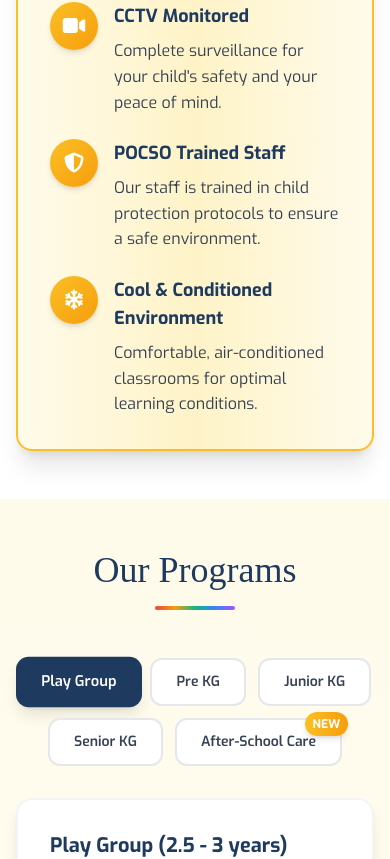
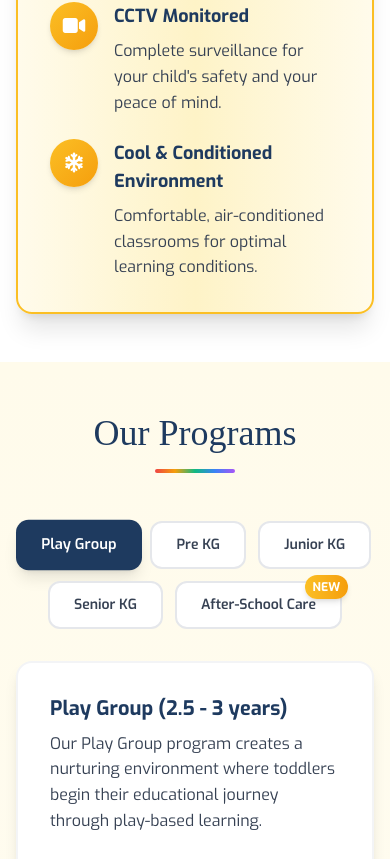
Before and after one commit to kukkunurumoksha/davidandmary_website, an Angular app: page / in a window 390 px wide. Shown: the part 3418-4277 px from the top of the page. Built offline with nearby package versions, Linux system fonts and the light colour scheme; a web font is replaced by a local one.

Commit message:
Add View Schedule button for After-School Care with custom timing (2:00 PM - 5:30 PM) and increase carousel height on mobile

```diff
--- a/src/app/components/home/about-us/about-us.component.html
+++ b/src/app/components/home/about-us/about-us.component.html
@@ -112,20 +112,6 @@
                         <div class="flex items-start gap-4">
                             <div class="flex-shrink-0">
                                 <div class="w-12 h-12 rounded-full bg-gradient-to-br from-[#fbbf24] to-[#f59e0b] flex items-center justify-center shadow-md">
-                                    <i class="fas fa-shield-alt text-white text-xl"></i>
-                                </div>
-                            </div>
-                            <div>
-                                <h4 class="font-bold text-[#1e3a5f] mb-2 text-lg">POCSO Trained Staff</h4>
-                                <p class="text-gray-700">
-                                    Our staff is trained in child protection protocols to ensure a safe environment.
-                                </p>
-                            </div>
-                        </div>
-
-                        <div class="flex items-start gap-4">
-                            <div class="flex-shrink-0">
-                                <div class="w-12 h-12 rounded-full bg-gradient-to-br from-[#fbbf24] to-[#f59e0b] flex items-center justify-center shadow-md">
                                     <i class="fas fa-snowflake text-white text-xl"></i>
                                 </div>
                             </div>
--- a/src/app/components/home/our-programs/our-programs.component.html
+++ b/src/app/components/home/our-programs/our-programs.component.html
@@ -40,7 +40,7 @@
                         </ul>
 
                         <div class="flex flex-wrap gap-4">
-                            <button *ngIf="!programs[selectedProgram].isNew" onclick="schedule_modal.showModal()" class="btn-primary-custom">
+                            <button onclick="schedule_modal.showModal()" class="btn-primary-custom">
                                 View Schedule
                             </button>
                             <a href="https://forms.gle/doqF1H7TbdVW2uhk9" target="_blank" class="inline-flex items-center justify-center bg-[#f7c948] hover:bg-[#f59e0b] text-[#1e3a5f] font-bold px-6 py-3 rounded-lg shadow-md transition-all duration-300">
@@ -128,7 +128,7 @@
                         <div class="inline-flex items-center justify-center w-14 h-14 bg-gradient-to-br from-teal-500 to-cyan-500 rounded-2xl mb-4 shadow-md mx-auto">
                             <i class="fas fa-bell text-white text-xl"></i>
                         </div>
-                        <h4 class="text-lg font-semibold text-[#1e3a5f] mb-2">Prompt Updates to Parents</h4>
+                        <h4 class="text-lg font-semibold text-[#1e3a5f] mb-2">Prompt Updates </h4>
                         <p class="text-gray-700 text-sm">
                             Regular communication and timely updates to keep parents informed about their child's activities and progress.
                         </p>
@@ -140,6 +140,16 @@
             <dialog id="schedule_modal" class="modal">
                 <div class="modal-box bg-white border-2 border-gray-200 shadow-2xl rounded-2xl max-w-2xl">
                     <h3 class="font-bold text-3xl mb-6 text-[#1e3a5f] text-center">Daily Schedule</h3>
+
+                    <!-- After-School Care Schedule -->
+                    <div *ngIf="programs[selectedProgram].scheduleType === 'afterschool'">
+                        <div class="bg-gradient-to-r from-[#fbbf24] to-[#f59e0b] p-5 rounded-xl mb-6 shadow-md">
+                            <p class="font-bold text-xl text-center text-white">2:00 PM - 5:30 PM</p>
+                        </div>
+                    </div>
+
+                    <!-- Regular Programs Schedule -->
+                    <div *ngIf="!programs[selectedProgram].scheduleType || programs[selectedProgram].scheduleType !== 'afterschool'">
                         <div class="bg-gradient-to-r from-[#fbbf24] to-[#f59e0b] p-5 rounded-xl mb-6 shadow-md">
                             <p class="font-bold text-xl text-center text-white">9:00 AM - 12:30 PM</p>
                         </div>
@@ -173,6 +183,8 @@
                                 <span class="text-gray-700"><strong class="text-[#1e3a5f]">Sports</strong></span>
                             </li>
                         </ul>
+                    </div>
+
                     <div class="modal-action mt-8">
                         <form method="dialog">
                             <button class="btn-primary-custom">Close</button>
--- a/src/app/components/home/our-programs/our-programs.component.ts
+++ b/src/app/components/home/our-programs/our-programs.component.ts
@@ -76,7 +76,8 @@ export class OurProgramsComponent {
         'Safe and secure environment'
       ],
       image: '/assets/img/learning.png',
-      isNew: true
+      isNew: true,
+      scheduleType: 'afterschool'
     }
   ];
 
```
Lines whose indentation alone changed are shown as unchanged.
